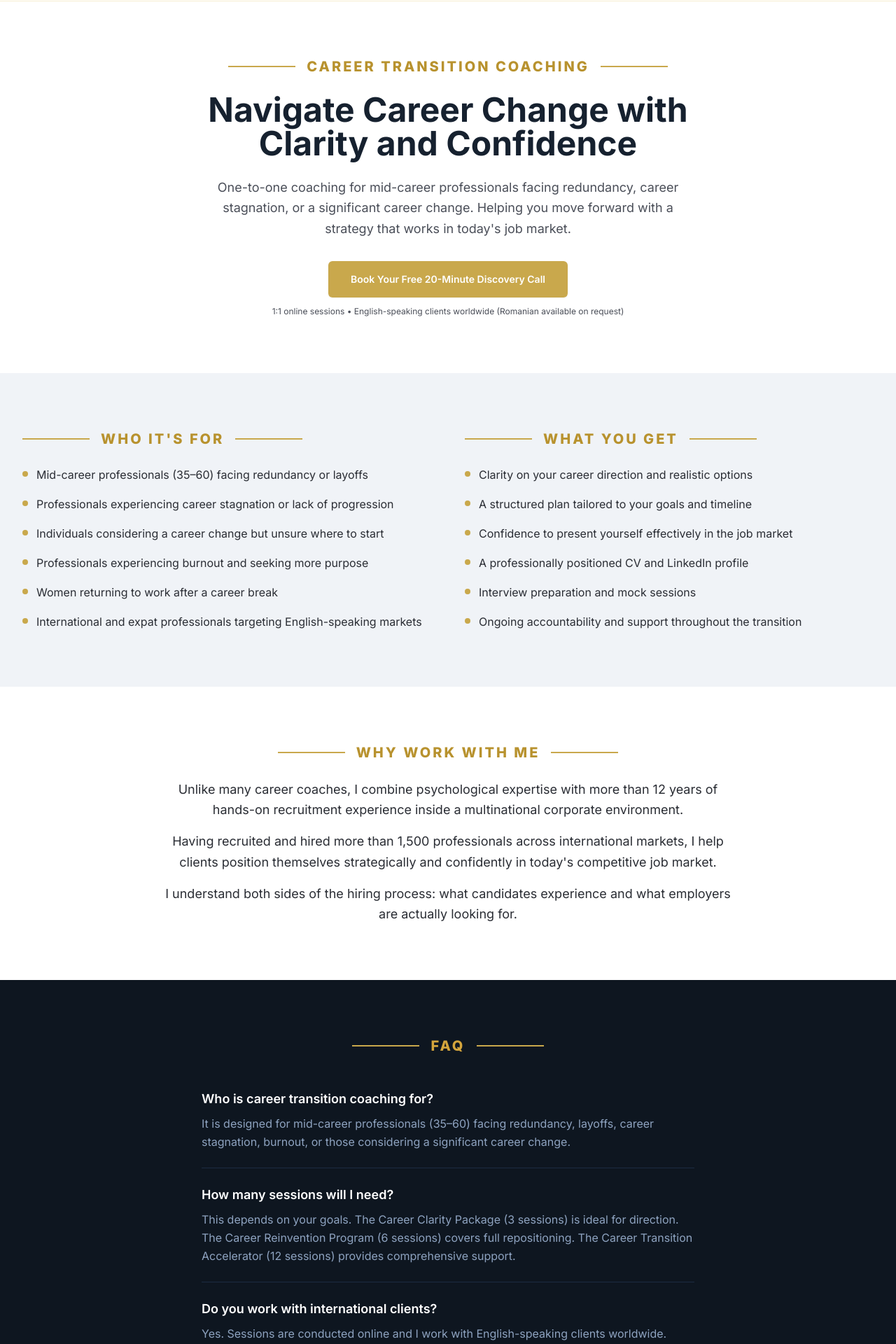
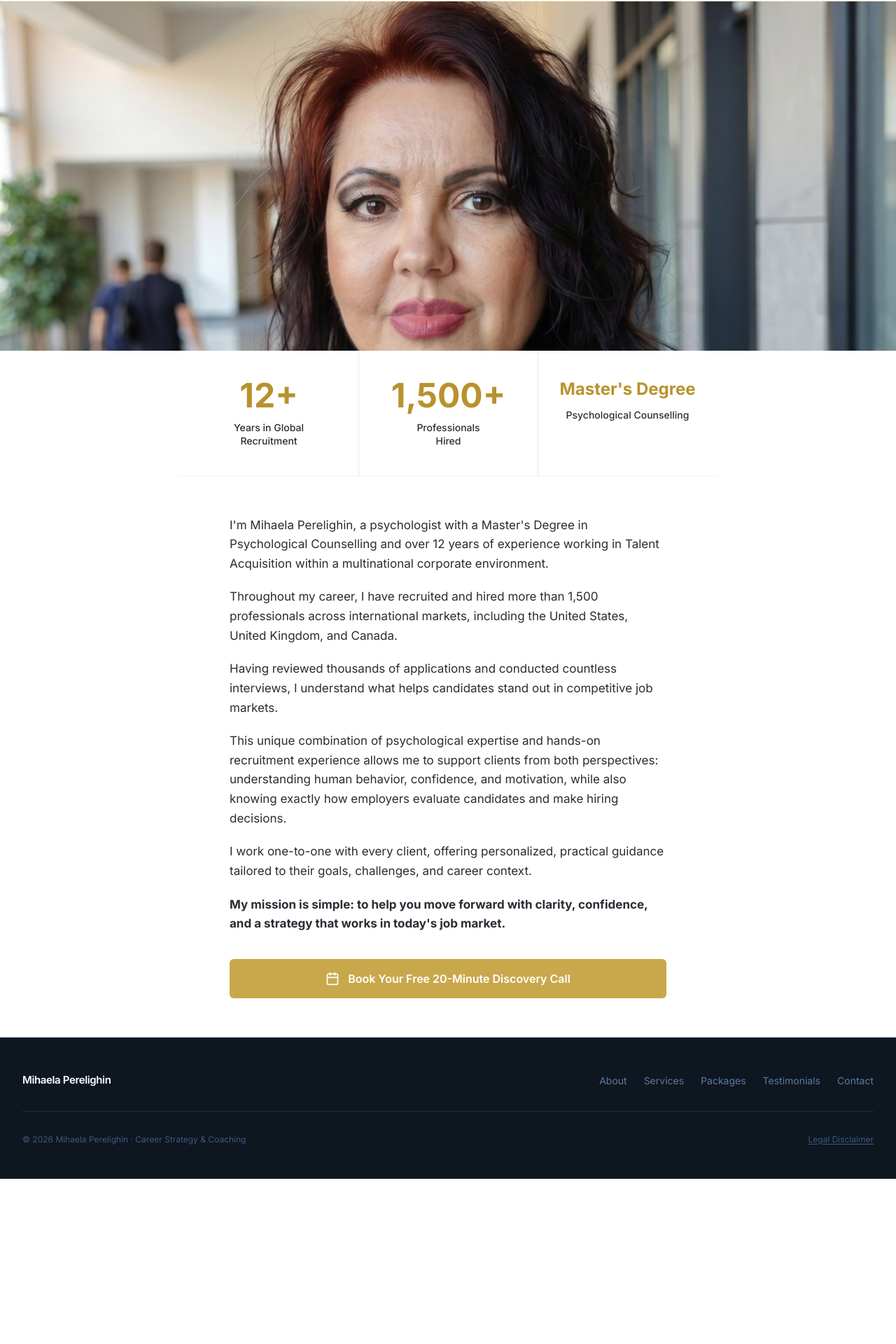
Before and after one commit to tmkannanrajesh-web/mihaela-coach, a Next.js app: page / in a window 1280 px wide. Shown: the part 87-2007 px from the top of the page at 70% size. After the commit the page ends 1771 px from the top, so only its background shows below. Built offline with nearby package versions, Linux system fonts and the light colour scheme.

Commit message:
Landing page and About page rebuilt to match approved designs

```diff
--- a/app/page.tsx
+++ b/app/page.tsx
@@ -1,192 +1,120 @@
 import type { Metadata } from "next";
+import Image from "next/image";
+import Script from "next/script";
 import Navbar from "@/components/Navbar";
 import Footer from "@/components/Footer";
 
 export const metadata: Metadata = {
-  title: "Career Transition Coaching",
-  description:
-    "One-to-one career transition coaching for mid-career professionals facing redundancy, career stagnation, or career change. Psychologist & recruiter with 12+ years experience across US, UK & Canada.",
-  alternates: {
-    canonical: "https://www.mihaelaperelighin.com/career-transition-coaching",
-  },
+  title: "About Mihaela Perelighin",
+  description: "Mihaela Perelighin is a Career Transition Strategist & Coach. Psychologist with a Master's Degree in Psychological Counselling and 12+ years in global talent acquisition.",
+  alternates: { canonical: "https://www.mihaelaperelighin.com/about" },
   openGraph: {
-    title: "Career Transition Coaching | Mihaela Perelighin",
-    description:
-      "One-to-one career transition coaching for mid-career professionals. Navigate career change, rebuild confidence, and secure your next opportunity.",
-    url: "https://www.mihaelaperelighin.com/career-transition-coaching",
+    title: "About Mihaela Perelighin | Career Transition Strategist & Coach",
+    description: "Psychologist and former Global Talent Acquisition specialist helping mid-career professionals navigate career change.",
+    url: "https://www.mihaelaperelighin.com/about",
   },
 };
 
-const FAQS = [
-  {
-    q: "Who is career transition coaching for?",
-    a: "It is designed for mid-career professionals (35–60) facing redundancy, layoffs, career stagnation, burnout, or those considering a significant career change.",
-  },
-  {
-    q: "How many sessions will I need?",
-    a: "This depends on your goals. The Career Clarity Package (3 sessions) is ideal for direction. The Career Reinvention Program (6 sessions) covers full repositioning. The Career Transition Accelerator (12 sessions) provides comprehensive support.",
-  },
-  {
-    q: "Do you work with international clients?",
-    a: "Yes. Sessions are conducted online and I work with English-speaking clients worldwide. Romanian is available on request.",
-  },
-  {
-    q: "What makes you different from other career coaches?",
-    a: "I combine a Master's Degree in Psychology with over 12 years of hands-on recruitment experience inside a multinational corporate environment. I understand both sides of the hiring process — what candidates experience and what employers are actually looking for.",
-  },
-  {
-    q: "How do I get started?",
-    a: "Book a free 20-minute Discovery Call. We'll discuss your situation, goals, and the most appropriate next steps.",
-  },
-];
+const schema = {
+  "@context": "https://schema.org",
+  "@type": "Person",
+  name: "Mihaela Perelighin",
+  jobTitle: "Career Transition Strategist & Coach",
+  url: "https://www.mihaelaperelighin.com",
+  image: "https://www.mihaelaperelighin.com/images/mihaela-about.jpg",
+  sameAs: ["https://www.linkedin.com/in/mihaela-perelighin-a9760841/"],
+};
 
-const WHAT_YOU_GET = [
-  "Clarity on your career direction and realistic options",
-  "A structured plan tailored to your goals and timeline",
-  "Confidence to present yourself effectively in the job market",
-  "A professionally positioned CV and LinkedIn profile",
-  "Interview preparation and mock sessions",
-  "Ongoing accountability and support throughout the transition",
-];
-
-const WHO_ITS_FOR = [
-  "Mid-career professionals (35–60) facing redundancy or layoffs",
-  "Professionals experiencing career stagnation or lack of progression",
-  "Individuals considering a career change but unsure where to start",
-  "Professionals experiencing burnout and seeking more purpose",
-  "Women returning to work after a career break",
-  "International and expat professionals targeting English-speaking markets",
-];
-
-export default function CareerTransitionCoachingPage() {
+export default function AboutPage() {
   return (
     <>
+      <Script id="schema-about" type="application/ld+json" strategy="beforeInteractive" dangerouslySetInnerHTML={{ __html: JSON.stringify(schema) }} />
       <Navbar />
       <main className="pt-[88px]">
 
-        {/* Hero */}
-        <section className="bg-white py-20">
-          <div className="max-w-4xl mx-auto px-4 sm:px-6 lg:px-8 text-center">
-            <div className="flex items-center justify-center gap-4 mb-6">
-              <span className="h-0.5 w-24 bg-gold-500 block" />
-              <span className="text-xl font-extrabold text-gold-600 uppercase tracking-[0.15em]">
-                Career Transition Coaching
-              </span>
-              <span className="h-0.5 w-24 bg-gold-500 block" />
-            </div>
-            <h1 className="text-4xl sm:text-5xl font-bold text-navy-900 leading-tight mb-6">
-              Navigate Career Change with Clarity and Confidence
-            </h1>
-            <p className="text-lg text-charcoal-light leading-relaxed mb-8 max-w-2xl mx-auto">
-              One-to-one coaching for mid-career professionals facing redundancy,
-              career stagnation, or a significant career change. Helping you move
-              forward with a strategy that works in today's job market.
-            </p>
-            <a
-              href="/#contact"
-              className="inline-flex items-center bg-gold-500 hover:bg-gold-600 text-white font-semibold px-8 py-4 rounded-md transition-colors shadow-sm text-sm"
-            >
-              Book Your Free 20-Minute Discovery Call
-            </a>
-            <p className="text-charcoal-light text-xs mt-3">
-              1:1 online sessions • English-speaking clients worldwide (Romanian available on request)
-            </p>
+        {/* Full-width photo */}
+        <section className="w-full overflow-hidden bg-navy-900" style={{ height: "500px" }}>
+          <div className="relative w-full h-full">
+            <Image
+              src="/images/mihaela-about.jpg"
+              alt="Mihaela Perelighin"
+              fill
+              priority
+              className="object-cover"
+              style={{ objectPosition: "50% 20%" }}
+            />
           </div>
         </section>
 
-        {/* Who it's for + What you get */}
-        <section className="bg-navy-50 py-20">
-          <div className="max-w-7xl mx-auto px-4 sm:px-6 lg:px-8 grid grid-cols-1 lg:grid-cols-2 gap-12">
-
-            <div>
-              <div className="flex items-center gap-4 mb-6">
-                <span className="h-0.5 w-24 bg-gold-500 block" />
-                <span className="text-xl font-extrabold text-gold-600 uppercase tracking-[0.15em]">Who It's For</span>
-                <span className="h-0.5 w-24 bg-gold-500 block" />
+        {/* 3 stat cards — exactly as in Image 7 */}
+        <section className="bg-white">
+          <div className="max-w-3xl mx-auto">
+            <div className="grid grid-cols-3 divide-x divide-gray-200 border-b border-gray-100">
+              <div className="py-10 px-6 text-center">
+                <p className="text-5xl font-bold text-gold-600 leading-none mb-3">12+</p>
+                <p className="text-charcoal text-sm font-medium leading-snug">Years in Global<br />Recruitment</p>
               </div>
-              <ul className="space-y-4">
-                {WHO_ITS_FOR.map((item) => (
-                  <li key={item} className="flex items-start gap-3">
-                    <span className="w-2 h-2 rounded-full bg-gold-500 mt-2 flex-shrink-0" />
-                    <span className="text-charcoal leading-relaxed">{item}</span>
-                  </li>
-                ))}
-              </ul>
-            </div>
-
-            <div>
-              <div className="flex items-center gap-4 mb-6">
-                <span className="h-0.5 w-24 bg-gold-500 block" />
-                <span className="text-xl font-extrabold text-gold-600 uppercase tracking-[0.15em]">What You Get</span>
-                <span className="h-0.5 w-24 bg-gold-500 block" />
+              <div className="py-10 px-6 text-center">
+                <p className="text-5xl font-bold text-gold-600 leading-none mb-3">1,500+</p>
+                <p className="text-charcoal text-sm font-medium leading-snug">Professionals<br />Hired</p>
               </div>
-              <ul className="space-y-4">
-                {WHAT_YOU_GET.map((item) => (
-                  <li key={item} className="flex items-start gap-3">
-                    <span className="w-2 h-2 rounded-full bg-gold-500 mt-2 flex-shrink-0" />
-                    <span className="text-charcoal leading-relaxed">{item}</span>
-                  </li>
-                ))}
-              </ul>
-            </div>
-
-          </div>
-        </section>
-
-        {/* About Mihaela — brief */}
-        <section className="bg-white py-20">
-          <div className="max-w-4xl mx-auto px-4 sm:px-6 lg:px-8 text-center">
-            <div className="flex items-center justify-center gap-4 mb-6">
-              <span className="h-0.5 w-24 bg-gold-500 block" />
-              <span className="text-xl font-extrabold text-gold-600 uppercase tracking-[0.15em]">Why Work With Me</span>
-              <span className="h-0.5 w-24 bg-gold-500 block" />
-            </div>
-            <p className="text-charcoal leading-relaxed text-lg mb-4">
-              Unlike many career coaches, I combine psychological expertise with more than 12 years of hands-on recruitment experience inside a multinational corporate environment.
-            </p>
-            <p className="text-charcoal leading-relaxed text-lg mb-4">
-              Having recruited and hired more than 1,500 professionals across international markets, I help clients position themselves strategically and confidently in today's competitive job market.
-            </p>
-            <p className="text-charcoal leading-relaxed text-lg">
-              I understand both sides of the hiring process: what candidates experience and what employers are actually looking for.
-            </p>
-          </div>
-        </section>
-
-        {/* FAQ */}
-        <section className="bg-navy-950 py-20">
-          <div className="max-w-3xl mx-auto px-4 sm:px-6 lg:px-8">
-            <div className="flex items-center justify-center gap-4 mb-12">
-              <span className="h-0.5 w-24 bg-gold-500 block" />
-              <span className="text-xl font-extrabold text-gold-400 uppercase tracking-[0.15em]">FAQ</span>
-              <span className="h-0.5 w-24 bg-gold-500 block" />
-            </div>
-            <div className="space-y-6">
-              {FAQS.map(({ q, a }) => (
-                <div key={q} className="border-b border-navy-800 pb-6">
-                  <h3 className="text-white font-semibold text-lg mb-2">{q}</h3>
-                  <p className="text-navy-300 leading-relaxed">{a}</p>
-                </div>
-              ))}
+              <div className="py-10 px-6 text-center">
+                <p className="text-2xl font-bold text-gold-600 leading-tight mb-3">Master's Degree</p>
+                <p className="text-charcoal text-sm font-medium leading-snug">Psychological Counselling</p>
+              </div>
             </div>
           </div>
         </section>
 
-        {/* CTA */}
-        <section className="bg-white py-20 text-center">
-          <div className="max-w-2xl mx-auto px-4 sm:px-6 lg:px-8">
-            <h2 className="text-3xl font-bold text-navy-900 mb-4">
-              Ready to Take the Next Step?
-            </h2>
-            <p className="text-charcoal-light mb-8 text-lg">
-              Book a free 20-minute Discovery Call and we'll discuss your situation, goals, and the most appropriate next steps.
+        {/* Bio — exact content from document */}
+        <section className="bg-white py-14">
+          <div className="max-w-2xl mx-auto px-6 space-y-5 text-charcoal leading-relaxed text-[17px]">
+
+            <p>
+              I'm Mihaela Perelighin, a psychologist with a Master's Degree in Psychological
+              Counselling and over 12 years of experience working in Talent Acquisition within a
+              multinational corporate environment.
             </p>
-            <a
-              href="/#contact"
-              className="inline-flex items-center bg-gold-500 hover:bg-gold-600 text-white font-semibold px-8 py-4 rounded-md transition-colors shadow-sm text-sm"
-            >
-              Book Your Free Discovery Call
-            </a>
+            <p>
+              Throughout my career, I have recruited and hired more than 1,500 professionals across
+              international markets, including the United States, United Kingdom, and Canada.
+            </p>
+            <p>
+              Having reviewed thousands of applications and conducted countless interviews, I
+              understand what helps candidates stand out in competitive job markets.
+            </p>
+            <p>
+              This unique combination of psychological expertise and hands-on recruitment
+              experience allows me to support clients from both perspectives: understanding human
+              behavior, confidence, and motivation, while also knowing exactly how employers
+              evaluate candidates and make hiring decisions.
+            </p>
+            <p>
+              I work one-to-one with every client, offering personalized, practical guidance tailored to
+              their goals, challenges, and career context.
+            </p>
+
+            <p className="font-bold text-charcoal">
+              My mission is simple: to help you move forward with clarity, confidence, and a strategy
+              that works in today's job market.
+            </p>
+
+            {/* CTA — full width gold button with calendar icon */}
+            <div className="pt-4">
+              <a
+                href="/#contact"
+                className="flex items-center justify-center gap-3 bg-gold-500 hover:bg-gold-600 text-white font-semibold px-8 py-4 rounded-md transition-colors shadow-sm text-base w-full"
+              >
+                <svg xmlns="http://www.w3.org/2000/svg" className="w-5 h-5 flex-shrink-0" fill="none" viewBox="0 0 24 24" stroke="currentColor" strokeWidth={2}>
+                  <rect x="3" y="4" width="18" height="18" rx="2" ry="2" strokeLinecap="round" strokeLinejoin="round"/>
+                  <line x1="16" y1="2" x2="16" y2="6" strokeLinecap="round"/>
+                  <line x1="8" y1="2" x2="8" y2="6" strokeLinecap="round"/>
+                  <line x1="3" y1="10" x2="21" y2="10" strokeLinecap="round"/>
+                </svg>
+                Book Your Free 20-Minute Discovery Call
+              </a>
+            </div>
+
           </div>
         </section>
 
```
Also changed, not shown: components/Hero.tsx (+19 -75 lines).
